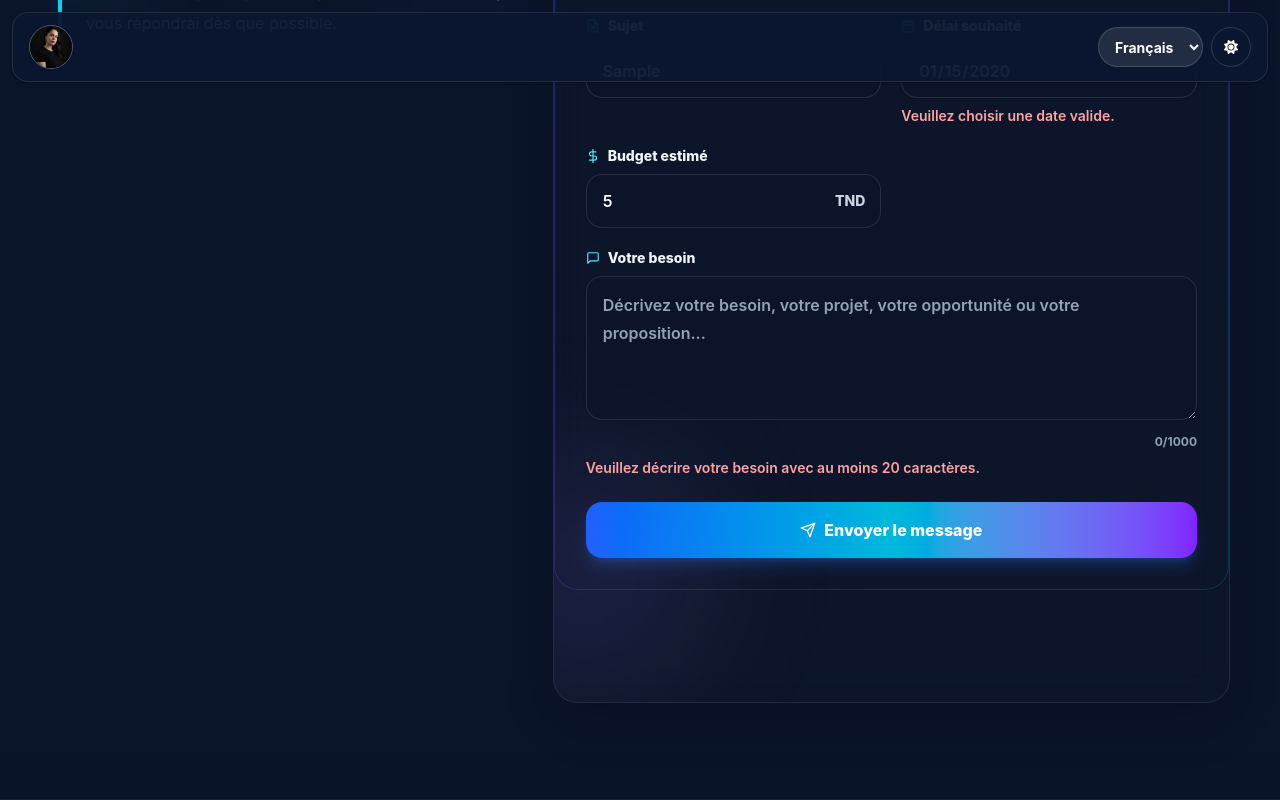
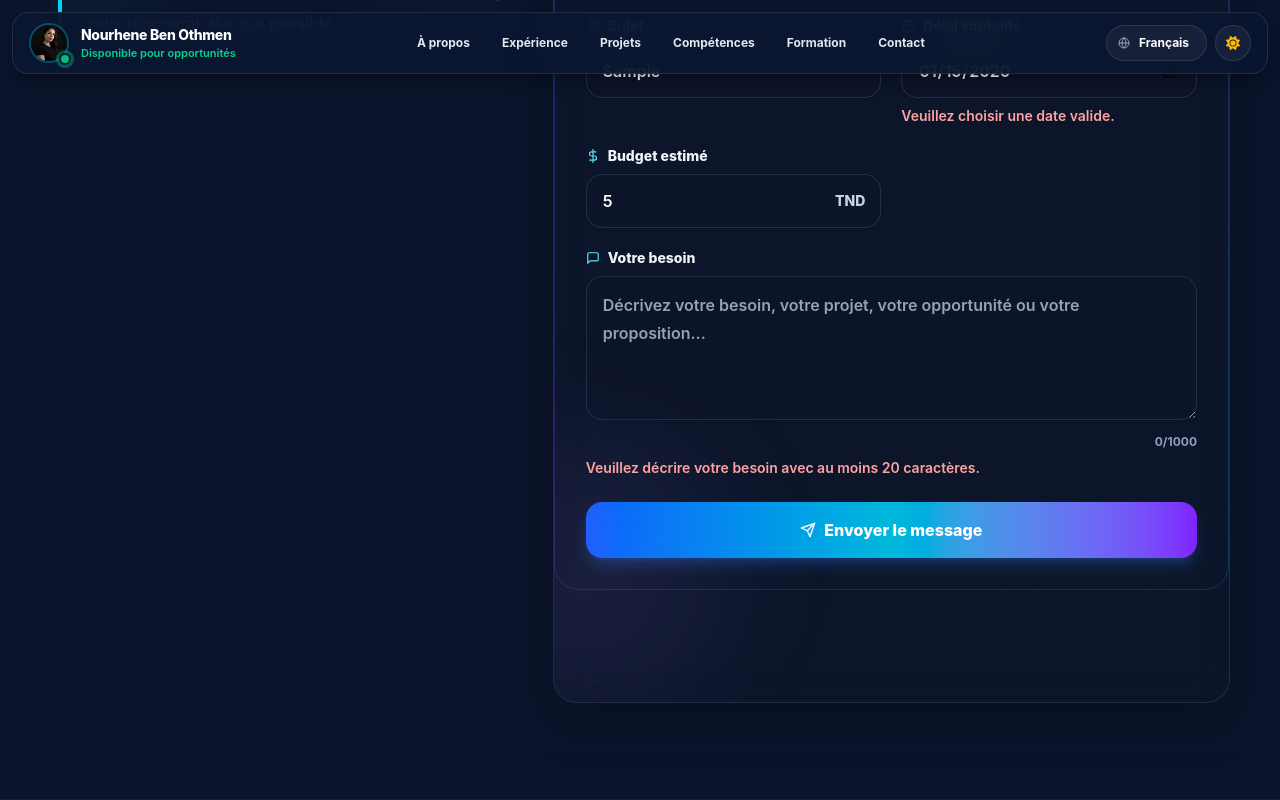
Before and after one commit to Nourhenebenothmen22/nourhene-portfolio, a React (Vite) app: page / in a window 1280 px wide. Both pictures are taken after typing "Sample", "name@example.com", "5551234", "Sample", "2020-01-15", "5" into the empty fields and a click on the button "Envoyer le message". Shown: the part 10679-11479 px from the top of the page. Built offline with nearby package versions, Linux system fonts and the light colour scheme.

Commit message:
feat: redesign navbar with mobile menu and new icons

```diff
--- a/src/components/Navbar.jsx
+++ b/src/components/Navbar.jsx
@@ -1,54 +1,174 @@
-import { motion, useReducedMotion } from "framer-motion";
+import { useState } from "react";
+import { AnimatePresence, motion, useReducedMotion } from "framer-motion";
 import { FaMoon, FaSun } from "react-icons/fa6";
+import {
+  FiAward,
+  FiBriefcase,
+  FiCpu,
+  FiFolder,
+  FiGlobe,
+  FiMail,
+  FiMenu,
+  FiUser,
+  FiX,
+} from "react-icons/fi";
 import { useLanguage } from "../context/LanguageContext.jsx";
 import { useTheme } from "../context/ThemeContext.jsx";
 import { profileData } from "../data/profile.js";
 import { publicAsset } from "../utils/publicAsset.js";
 
-// Replace nourhene-profile.jpg with the real image filename if you change the logo asset.
 const logoImage = "/image-portfolio/nourhene-profile.webp";
 const languageCodes = ["fr", "en", "ar"];
 
 export default function Navbar() {
-  const { language, setLanguage, t } = useLanguage();
+  const { language, setLanguage, t, dir } = useLanguage();
   const { theme, toggleTheme } = useTheme();
   const profile = profileData[language];
   const prefersReduced = useReducedMotion();
+  const [mobileOpen, setMobileOpen] = useState(false);
+
+  const navLinks = [
+    { href: "#hero", label: t.nav.about, icon: FiUser },
+    { href: "#experience", label: t.nav.experience, icon: FiBriefcase },
+    { href: "#projects", label: t.nav.projects, icon: FiFolder },
+    { href: "#skills", label: t.nav.skills, icon: FiCpu },
+    { href: "#education", label: t.nav.education, icon: FiAward },
+    { href: "#contact", label: t.nav.contact, icon: FiMail },
+  ];
+
+  function closeMobile() {
+    setMobileOpen(false);
+  }
 
   return (
     <motion.header
-      initial={!prefersReduced ? { y: -20, opacity: 0 } : {}}
+      initial={!prefersReduced ? { y: -24, opacity: 0 } : {}}
       animate={!prefersReduced ? { y: 0, opacity: 1 } : {}}
-      transition={{ duration: 0.4, ease: "easeOut" }}
+      transition={{ duration: 0.45, ease: "easeOut" }}
       className="fixed inset-x-0 top-0 z-50 px-3 pt-3"
+      dir={dir}
     >
-      <nav className="mx-auto flex max-w-7xl items-center justify-between rounded-2xl border border-slate-200 bg-white/95 px-4 py-3 text-sm shadow-sm dark:border-white/10 dark:bg-navy/95 dark:shadow-black/20">
-        <a href="#hero" className="flex items-center gap-3 focus:outline-cyan-400" aria-label={profile.name}>
-          <img src={publicAsset(logoImage)} alt={profile.logoAlt} className="h-11 w-11 rounded-full border border-white/30 object-cover shadow-sm" />
+      <nav className="mx-auto flex max-w-7xl items-center justify-between rounded-2xl border border-slate-200/80 bg-white/90 px-4 py-2.5 shadow-lg shadow-slate-900/5 backdrop-blur-xl dark:border-white/10 dark:bg-navy/90 dark:shadow-black/25">
+        {/* Left: Brand & Availability */}
+        <div className="flex items-center gap-3">
+          <a
+            href="#hero"
+            className="group flex items-center gap-3 focus:outline-cyan-400"
+            aria-label={profile.name}
+            onClick={closeMobile}
+          >
+            <div className="relative">
+              <img
+                src={publicAsset(logoImage)}
+                alt={profile.logoAlt}
+                className="h-10 w-10 rounded-full border-2 border-white object-cover shadow-sm transition-transform duration-300 group-hover:scale-105 dark:border-cyan-400/30"
+              />
+              <span className="absolute -bottom-0.5 -right-0.5 flex h-3 w-3">
+                <span className="absolute inline-flex h-full w-full animate-ping rounded-full bg-emerald-400 opacity-75" />
+                <span className="relative inline-flex h-3 w-3 rounded-full border-2 border-white bg-emerald-500 dark:border-navy" />
+              </span>
+            </div>
+            <div className="hidden sm:block">
+              <span className="block text-sm font-extrabold tracking-tight text-slate-950 dark:text-white">
+                {profile.name}
+              </span>
+              <span className="block text-[11px] font-semibold text-emerald-600 dark:text-emerald-400">
+                {t.nav.available}
+              </span>
+            </div>
           </a>
+        </div>
+
+        {/* Center: Desktop Navigation Links */}
+        <div className="hidden items-center gap-1 lg:flex">
+          {navLinks.map((link) => (
+            <a
+              key={link.href}
+              href={link.href}
+              className="rounded-full px-3.5 py-1.5 text-xs font-bold text-slate-700 transition hover:bg-blue-50 hover:text-electric focus:outline-cyan-400 dark:text-slate-200 dark:hover:bg-white/10 dark:hover:text-cyan-300"
+            >
+              {link.label}
+            </a>
+          ))}
+        </div>
+
+        {/* Right: Language + Theme Toggle + Mobile Hamburger */}
         <div className="flex items-center gap-2">
+          {/* Language Selector */}
+          <div className="relative flex items-center">
+            <FiGlobe className="pointer-events-none absolute left-3 text-xs text-slate-500 dark:text-slate-400 rtl:left-auto rtl:right-3" />
             <select
               value={language}
               onChange={(event) => setLanguage(event.target.value)}
               aria-label={t.nav.language}
-            className="h-10 rounded-full border border-slate-300/50 bg-white/70 px-3 text-sm font-bold text-slate-800 transition focus:outline-cyan-400 dark:border-white/15 dark:bg-white/10 dark:text-white"
+              className="h-9 cursor-pointer appearance-none rounded-full border border-slate-200/80 bg-slate-50/80 py-1 pl-8 pr-4 text-xs font-bold text-slate-800 transition hover:border-cyan-400 focus:outline-cyan-400 dark:border-white/10 dark:bg-white/5 dark:text-white dark:hover:border-cyan-400 rtl:pl-4 rtl:pr-8"
             >
               {languageCodes.map((code) => (
-              <option key={code} value={code}>
+                <option key={code} value={code} className="dark:bg-navy dark:text-white">
                   {t.nav.languages[code]}
                 </option>
               ))}
             </select>
+          </div>
+
+          {/* Theme Toggle Button */}
           <button
             type="button"
             onClick={toggleTheme}
             aria-label={t.nav.theme}
-            className="grid h-10 w-10 place-items-center rounded-full border border-slate-300/50 text-slate-800 transition hover:border-cyan-400 hover:text-electric focus:outline-cyan-400 dark:border-white/15 dark:text-white"
+            className="grid h-9 w-9 place-items-center rounded-full border border-slate-200/80 bg-slate-50/80 text-sm text-slate-700 transition hover:border-cyan-400 hover:text-electric focus:outline-cyan-400 dark:border-white/10 dark:bg-white/5 dark:text-white dark:hover:border-cyan-400 dark:hover:text-cyan-300"
           >
-            {theme === "dark" ? <FaSun /> : <FaMoon />}
+            {theme === "dark" ? <FaSun className="text-amber-400" /> : <FaMoon />}
+          </button>
+
+          {/* Mobile Menu Button */}
+          <button
+            type="button"
+            onClick={() => setMobileOpen(!mobileOpen)}
+            aria-label={mobileOpen ? t.nav.close : t.nav.menu}
+            className="grid h-9 w-9 place-items-center rounded-full border border-slate-200/80 bg-slate-50/80 text-base text-slate-800 transition hover:border-cyan-400 lg:hidden dark:border-white/10 dark:bg-white/5 dark:text-white"
+          >
+            {mobileOpen ? <FiX /> : <FiMenu />}
           </button>
         </div>
       </nav>
+
+      {/* Mobile Drawer Menu */}
+      <AnimatePresence>
+        {mobileOpen && (
+          <motion.div
+            initial={{ opacity: 0, y: -12 }}
+            animate={{ opacity: 1, y: 0 }}
+            exit={{ opacity: 0, y: -12 }}
+            transition={{ duration: 0.25, ease: "easeOut" }}
+            className="mx-auto mt-2 max-w-7xl overflow-hidden rounded-2xl border border-slate-200/80 bg-white/95 p-4 shadow-xl backdrop-blur-xl lg:hidden dark:border-white/10 dark:bg-navy/95 dark:shadow-black/40"
+          >
+            <div className="mb-3 flex items-center justify-between border-b border-slate-100 pb-3 dark:border-white/10">
+              <span className="text-xs font-bold text-slate-500 dark:text-slate-400">Navigation</span>
+              <span className="inline-flex items-center gap-1.5 rounded-full bg-emerald-500/10 px-2.5 py-0.5 text-[11px] font-semibold text-emerald-600 dark:text-emerald-400">
+                <span className="h-1.5 w-1.5 rounded-full bg-emerald-500" />
+                {t.nav.available}
+              </span>
+            </div>
+            <div className="grid grid-cols-2 gap-2">
+              {navLinks.map((link) => {
+                const Icon = link.icon;
+                return (
+                  <a
+                    key={link.href}
+                    href={link.href}
+                    onClick={closeMobile}
+                    className="flex items-center gap-2.5 rounded-xl border border-transparent bg-slate-50/70 p-3 text-xs font-bold text-slate-800 transition hover:border-cyan-400 hover:bg-blue-50/70 hover:text-electric dark:bg-white/5 dark:text-slate-200 dark:hover:border-cyan-400/30 dark:hover:bg-white/10 dark:hover:text-cyan-300"
+                  >
+                    <Icon className="text-sm text-cyan-600 dark:text-cyan-400" />
+                    <span>{link.label}</span>
+                  </a>
+                );
+              })}
+            </div>
+          </motion.div>
+        )}
+      </AnimatePresence>
     </motion.header>
   );
 }
```
Lines whose indentation alone changed are shown as unchanged.
